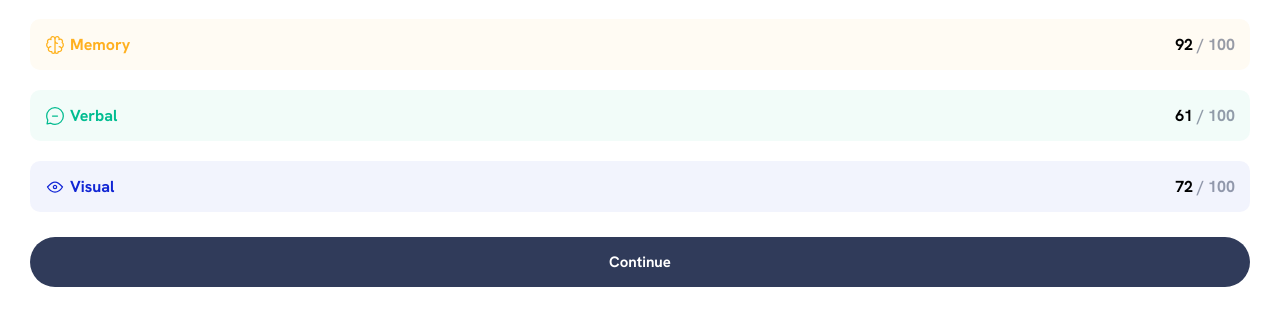
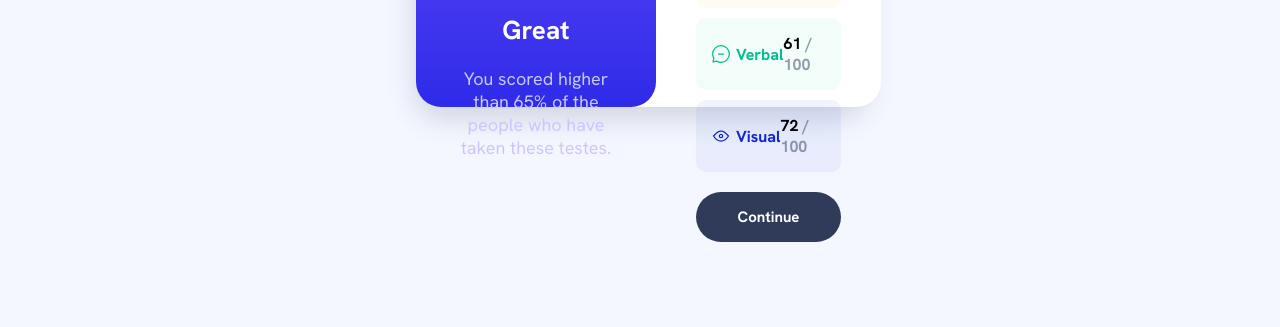
Before and after one commit to helderzack/frontend-mentor_results-summary-component, a plain HTML site: page index.html in a window 1280 px wide. Shown: the part 473-800 px from the top of the page. Drawn offline with Linux system fonts and the light colour scheme.

Commit message:
fix: fixed desktop design

```diff
--- a/index.html
+++ b/index.html
@@ -17,6 +17,7 @@
       margin: 0;
       padding: 0;
       height: 100vh;
+      background-color: hsla(221, 100%, 96%, 0.5);
     }
 
     * {
@@ -52,6 +53,7 @@
       flex-direction: column;
       gap: 25px;
       padding: 20px;
+      background-color: hsl(0, 0%, 100%);
     }
 
     section:first-child > div {
@@ -162,8 +164,7 @@
     }
 
     @media screen and (height <= 770px) {
-      section:first-child,
-      section:last-child {
+      section {
         padding: 4px;
       }
 
@@ -202,8 +203,7 @@
     }
 
     @media screen and (599px <= height <= 770px) {
-      section:first-child,
-      section:last-child {
+      section {
         padding: 10px;
       }
     }
@@ -229,8 +229,7 @@
     }
 
     @media screen and (711px <= height <= 840px) {
-      section:first-child,
-      section:last-child {
+      section {
         padding: 30px;
       }
     }
@@ -276,8 +275,7 @@
         gap: 40px;
       }
 
-      section:first-child,
-      section:last-child {
+      section {
         padding-top: 70px;
         padding-bottom: 70px;
       }
@@ -304,8 +302,7 @@
         font-size: 38px;
       }
 
-      section:first-child,
-      section:last-child {
+      section {
         gap: 60px;
         padding-top: 70px;
         padding-bottom: 70px;
@@ -325,6 +322,48 @@
       ul,
       button {
         font-size: 30px;
+      }
+    }
+
+    @media screen and (width >= 1280px) {
+      body {
+        display: flex;
+        align-items: center;
+        justify-content: center;
+      }
+
+      main {
+        width: 35%;
+        height: 45%;
+        display: flex;
+        background-color: hsl(0, 0%, 100%);
+        border-radius: 25px;
+        box-shadow: 1px 10px 30px hsla(224, 30%, 27%, 0.2);
+      }
+
+      section {
+        flex: 1;
+        border-radius: 25px;
+      }
+
+      section:first-child,
+      section:last-child {
+        padding: 40px;
+        gap: 20px;
+      }
+
+      h3 {
+        font-size: 26px;
+      }
+
+      section:first-child > div {
+        width: 160px;
+        height: 160px;
+        padding: 30px;
+      }
+
+      ul {
+        gap: 10px;
       }
     }
   </style>
```
